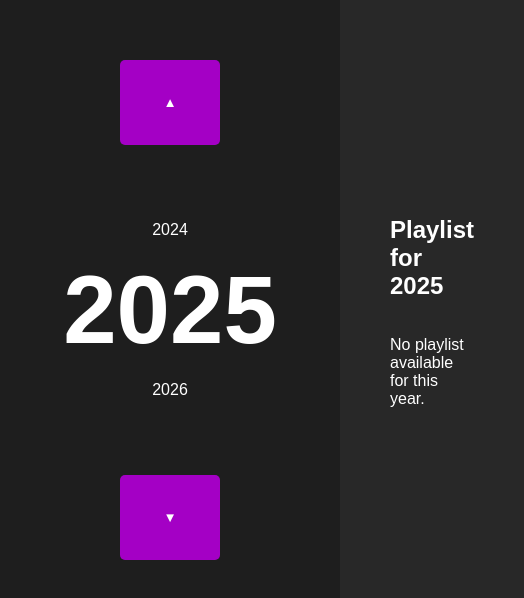
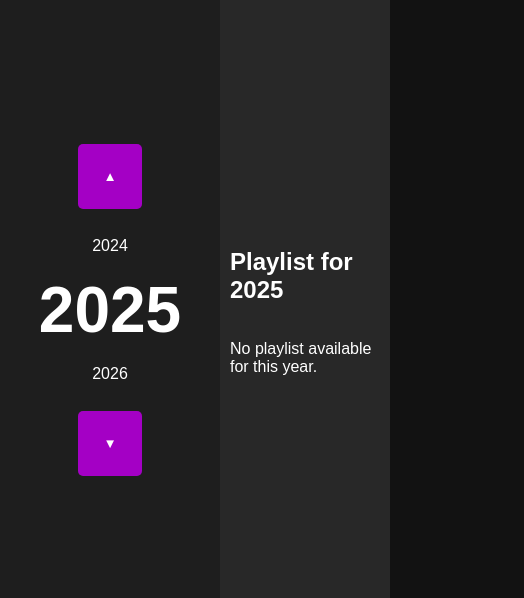
Before and after one commit to theKunte/spotify-favorites, a React (Create React App) app: page / in a window 390 px wide. Shown: the part 112-710 px from the top of the page, 524 px wide, since content can reach past the window. Built offline with nearby package versions, Linux system fonts and the light colour scheme.

Commit message:
responsive design

```diff
--- a/src/App.css
+++ b/src/App.css
@@ -19,7 +19,7 @@ body {
   align-items: center;
   justify-content: center;
   background-color: #1e1e1e;
-  padding: 20px;
+  padding: 10px;
 }
 
 .right-column {
@@ -29,19 +29,19 @@ body {
   align-items: center;
   justify-content: center;
   background-color: #282828;
-  padding: 50px;
+  padding: 10px;
 }
 
 button {
   background-color: #a400c5;
   color: #fff;
   border: none;
-  padding: 35px;
+  padding: 25px;
   cursor: pointer;
-  margin: 15px 0;
+  margin: 1px 0;
   border-radius: 5px;
   display: block;
-  width: 100px;
+  width: auto;
   text-align: center;
 }
 
@@ -61,18 +61,19 @@ button:hover {
   flex-direction: column;
   align-items: center;
   overflow: hidden;
-  height: 300px;
-  width: 300px;
+  /* overflow-y: auto; */
+  height: 200px;
+  width: 200px;
 }
 
 .year {
   transition: font-size 0.3s, opacity 0.3s;
   text-align: center;
-  line-height: 5rem;
+  line-height: 4rem;
 }
 
 .year.current-year {
   font-weight: bold;
   opacity: 1;
-  font-size: 6rem;
+  font-size: 4rem;
 }
```
